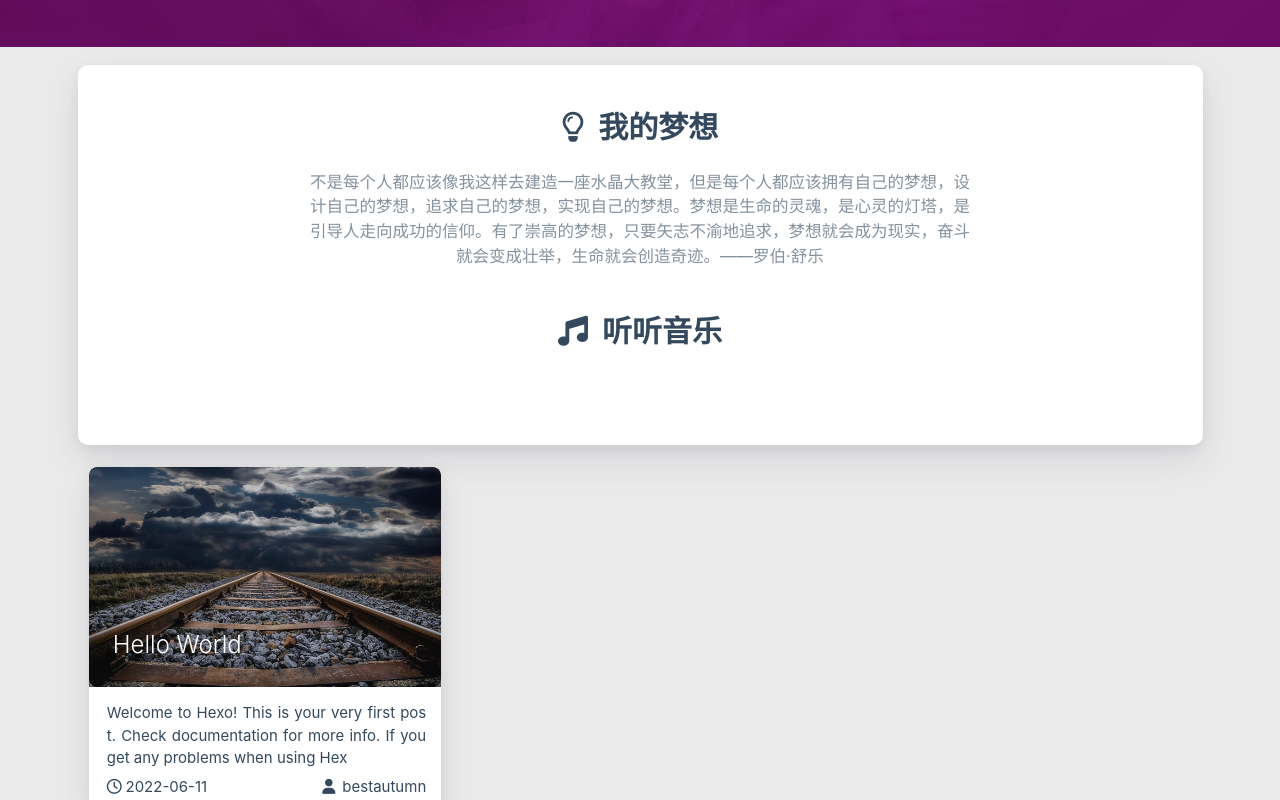
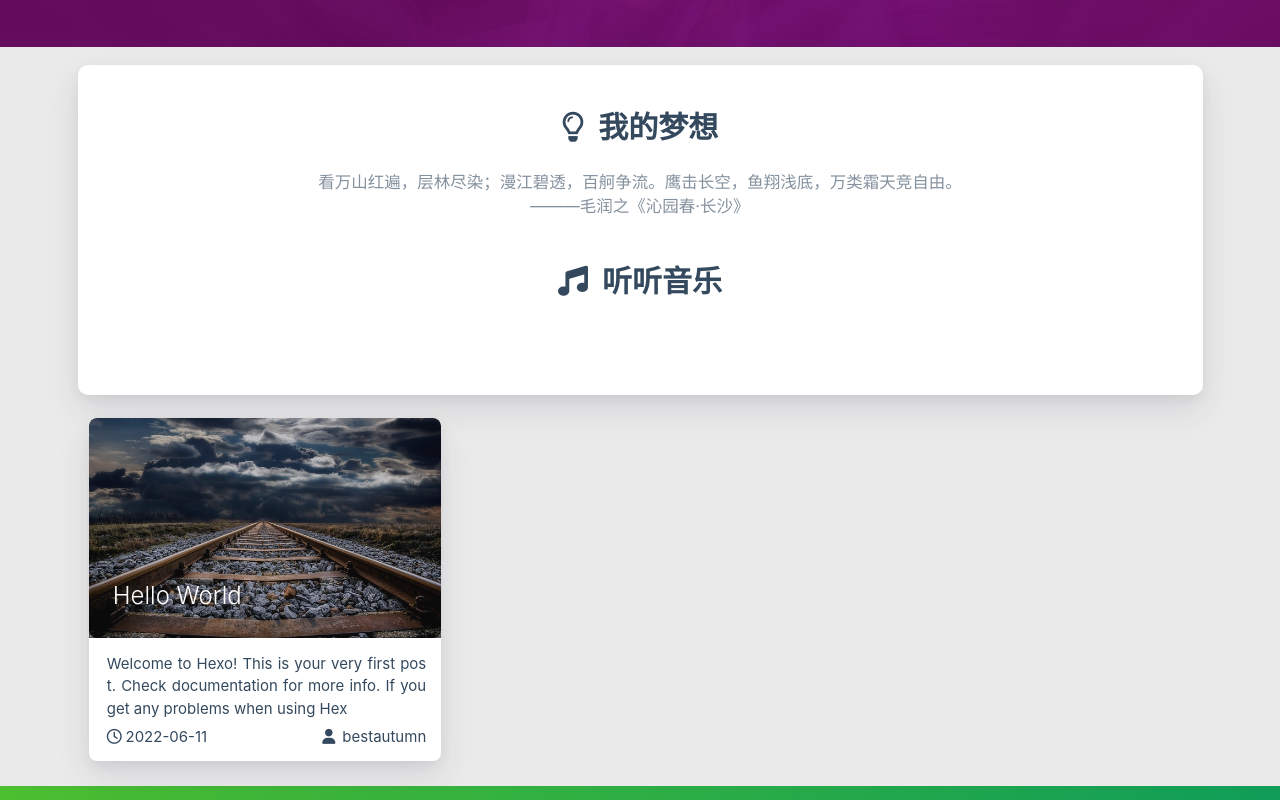
Before and after one commit to bestautumn/bestautumn.github.io, a plain HTML site: page index.html in a window 1280 px wide. Shown: the part 753-1553 px from the top of the page. Drawn offline with Linux system fonts and the light colour scheme; some packages are replaced by stand-ins of ours; no server answers; a script that the page names is missing.

Commit message:
Site updated: 2022-06-11 18:35:12

```diff
--- a/index.html
+++ b/index.html
@@ -527,7 +527,7 @@
 
     <div class="row">
         <div class="col l8 offset-l2 m10 offset-m1 s10 offset-s1 center-align text">
-            不是每个人都应该像我这样去建造一座水晶大教堂，但是每个人都应该拥有自己的梦想，设计自己的梦想，追求自己的梦想，实现自己的梦想。梦想是生命的灵魂，是心灵的灯塔，是引导人走向成功的信仰。有了崇高的梦想，只要矢志不渝地追求，梦想就会成为现实，奋斗就会变成壮举，生命就会创造奇迹。——罗伯·舒乐
+            看万山红遍，层林尽染；漫江碧透，百舸争流。鹰击长空，鱼翔浅底，万类霜天竞自由。———毛润之《沁园春·长沙》
         </div>
     </div>
 </div>
```
